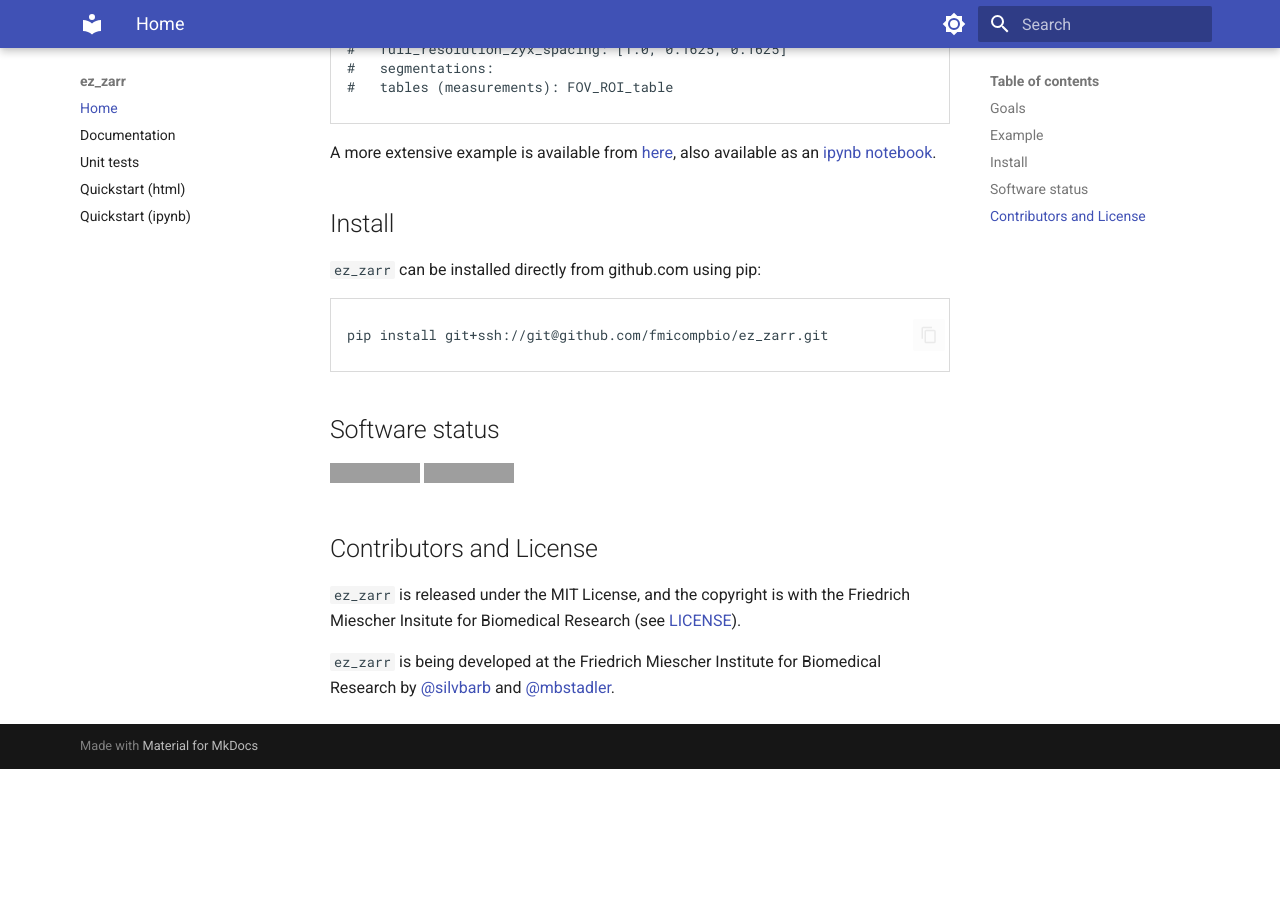
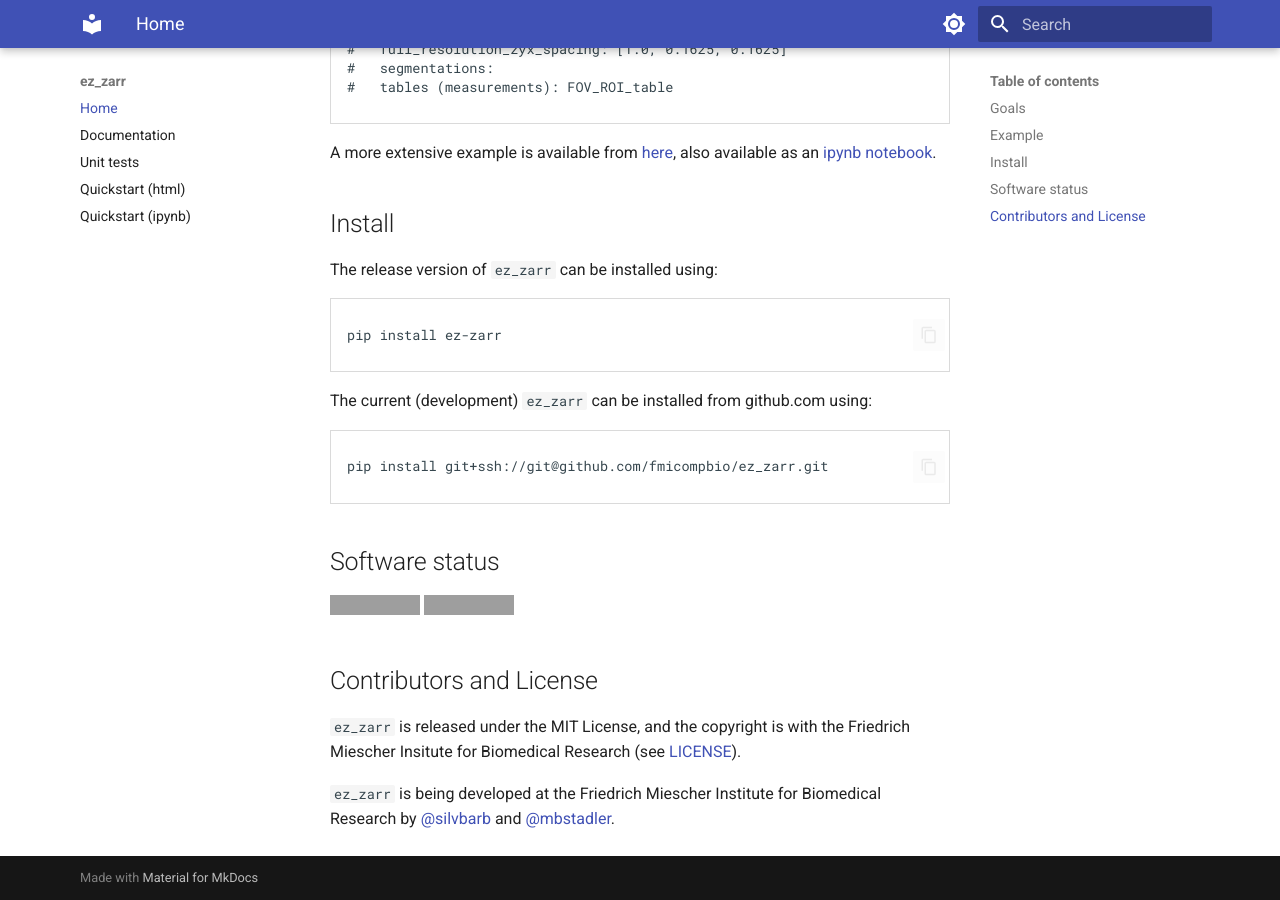
Before and after one commit to fmicompbio/ez_zarr, an MkDocs documentation site: the page built from docs/index.md, in a window 1280 px wide and 900 px high, scrolled down 970 px. Built offline with MkDocs 1.6.1 and Material for MkDocs 9.7.7, drawn with Linux system fonts in a browser that asks for light colours; before the commit the page ends 1739 px from its top, so only the background shows below that; grey boxes are pictures that could not be loaded.

Commit message:
update install instructions

````diff
--- a/docs/index.md
+++ b/docs/index.md
@@ -41,7 +41,12 @@ plate_3d
 A more extensive example is available from [here](https://fmicompbio.github.io/ez_zarr/quickstart/), also available as an [ipynb notebook](https://fmicompbio.github.io/ez_zarr/quickstart.ipynb).
 
 ## Install
-`ez_zarr` can be installed directly from github.com using pip:
+The release version of `ez_zarr` can be installed using:
+```
+pip install ez-zarr
+```
+
+The current (development) `ez_zarr` can be installed from github.com using:
 ```
 pip install git+ssh://git@github.com/fmicompbio/ez_zarr.git
 ```
````
Also changed, not shown: README.md (+7 -2 lines).
